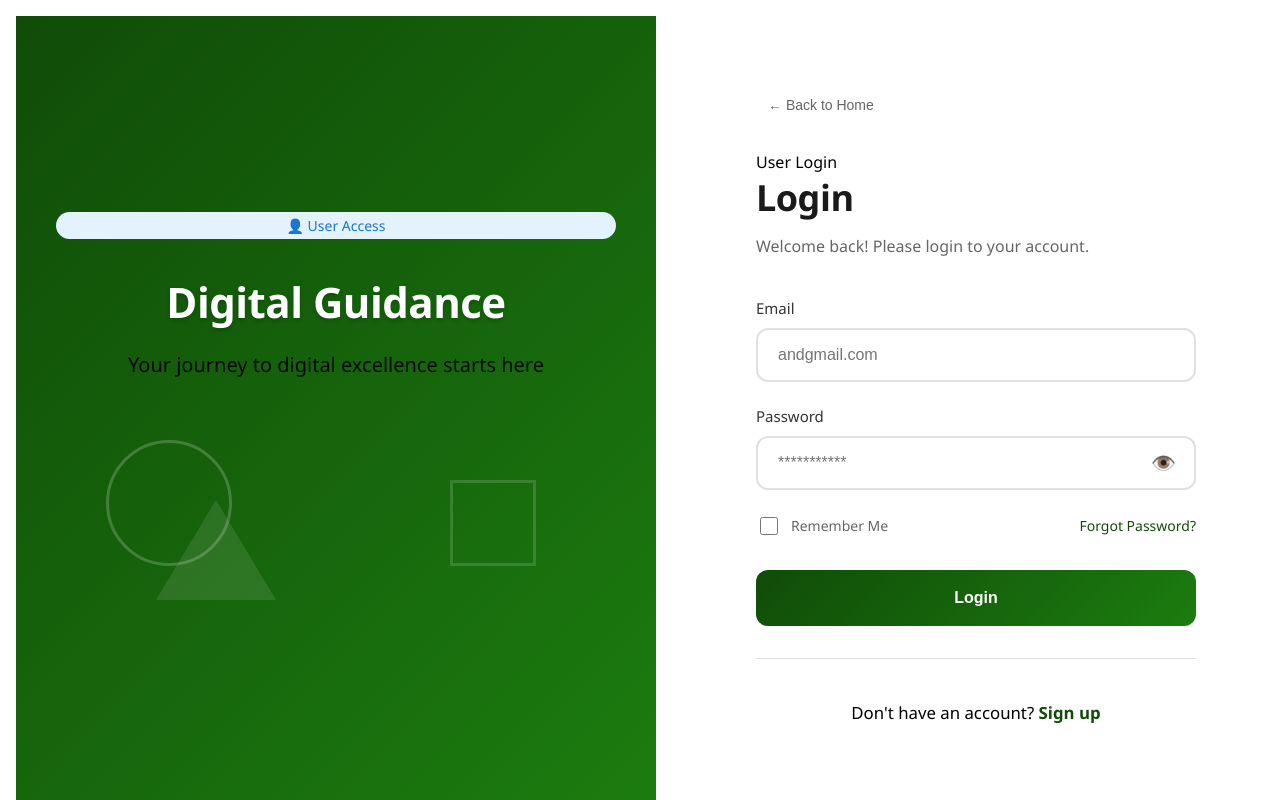
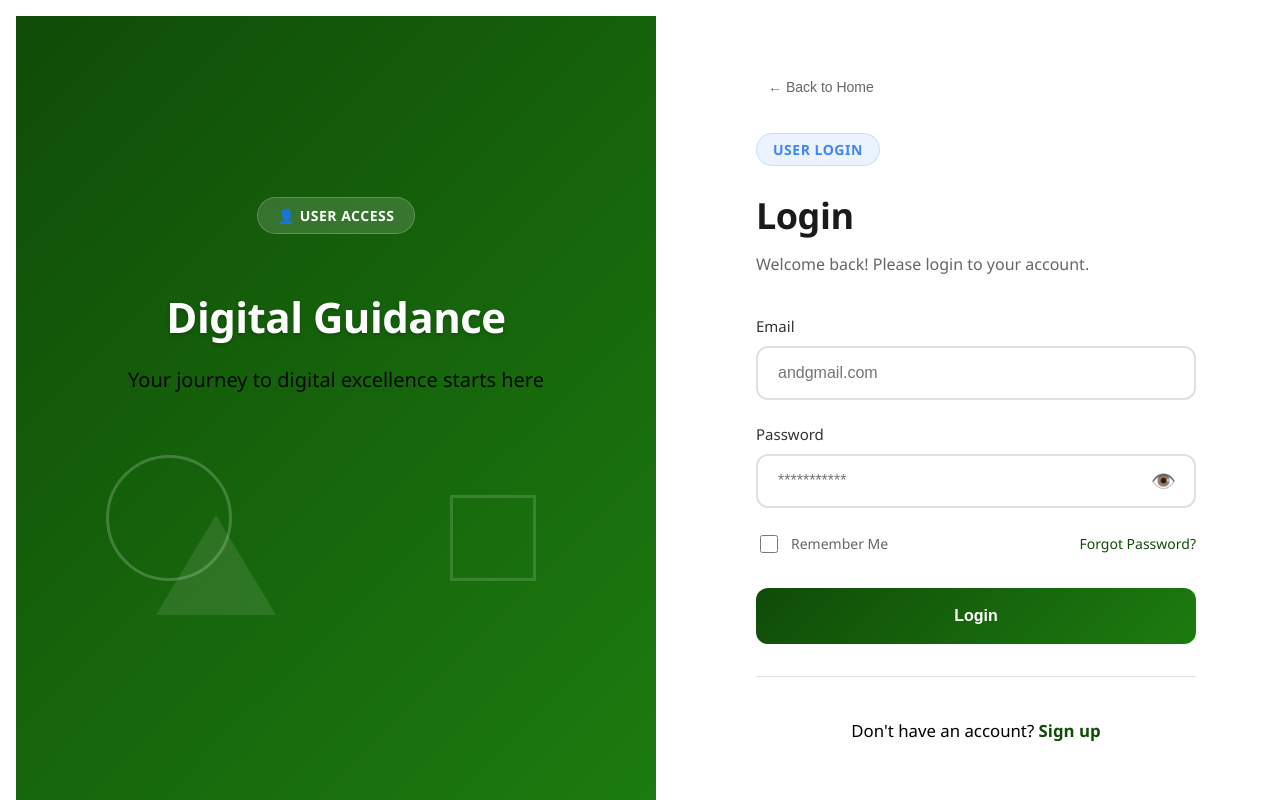
Before and after one commit to yzma-er/my-app, a React (Create React App) app: page /login in a window 1280 px wide. Built offline with nearby package versions, Linux system fonts and the light colour scheme.

Commit message:
Update LoginPage.css

```diff
--- a/src/pages/LoginPage.css
+++ b/src/pages/LoginPage.css
@@ -585,3 +585,104 @@ html, body, #root {
     width: 100%;
   }
 }
+
+
+/* Add these styles to your existing LoginPage.css */
+
+/* --- Role Indicator --- */
+.role-indicator {
+  margin-bottom: 15px;
+}
+
+.role-tag {
+  display: inline-block;
+  padding: 6px 16px;
+  border-radius: 20px;
+  font-size: 14px;
+  font-weight: 600;
+  text-transform: uppercase;
+  letter-spacing: 0.5px;
+  margin-bottom: 10px;
+}
+
+.user-tag {
+  background-color: rgba(66, 133, 244, 0.1);
+  color: #4285F4;
+  border: 1px solid rgba(66, 133, 244, 0.2);
+}
+
+.admin-tag {
+  background-color: rgba(220, 38, 38, 0.1);
+  color: #dc2626;
+  border: 1px solid rgba(220, 38, 38, 0.2);
+}
+
+/* --- Role Badge on Left Side --- */
+.role-badge {
+  display: inline-block;
+  padding: 8px 20px;
+  background-color: rgba(255, 255, 255, 0.15);
+  color: white;
+  border-radius: 20px;
+  font-size: 14px;
+  font-weight: 600;
+  margin-bottom: 20px;
+  text-transform: uppercase;
+  letter-spacing: 0.5px;
+  backdrop-filter: blur(10px);
+  border: 1px solid rgba(255, 255, 255, 0.2);
+}
+
+/* --- Admin Button Style --- */
+.admin-button {
+  background: linear-gradient(135deg, #dc2626 0%, #b91c1c 100%) !important;
+}
+
+.admin-button:hover:not(:disabled) {
+  box-shadow: 0 8px 24px rgba(220, 38, 38, 0.3) !important;
+}
+
+/* --- Admin Note --- */
+.admin-note {
+  color: #666;
+  font-size: 14px;
+  text-align: center;
+  padding: 12px;
+  background-color: rgba(220, 38, 38, 0.05);
+  border-radius: 8px;
+  border-left: 4px solid #dc2626;
+  margin: 0;
+}
+
+/* --- Role-specific styling for left side --- */
+.auth-image-content h2 {
+  font-size: 42px;
+  font-weight: 700;
+  margin-bottom: 16px;
+  letter-spacing: -0.5px;
+  text-shadow: 0 2px 4px rgba(0, 0, 0, 0.2);
+}
+
+/* --- Responsive adjustments --- */
+@media (max-width: 1024px) {
+  .role-badge {
+    padding: 6px 16px;
+    font-size: 13px;
+  }
+
+  .role-tag {
+    padding: 5px 14px;
+    font-size: 13px;
+  }
+}
+
+@media (max-width: 768px) {
+  .role-indicator {
+    text-align: center;
+  }
+
+  .admin-note {
+    font-size: 13px;
+    padding: 10px;
+  }
+}
```
